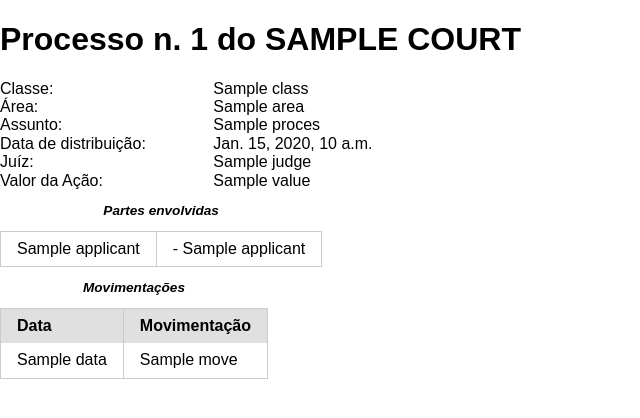
After one commit to paulozullu/jus, a Django app: template jus_web/templates/process_result.html in a window 1280 px wide. The commit adds this page. Shown: the top 418 px of the page, without its empty margins (0-640 px from the left). Run offline with Django 3.2, Linux system fonts and the light colour scheme; the template is opened without the code that fills it: most values are stand-ins (such as "Sample title", 1, 10 or a date in 2020); some libraries are stand-ins or nearby versions.

Commit message:
Fixed TemplateNotFound exception

```diff
--- a/jus/settings.py
+++ b/jus/settings.py
@@ -39,6 +39,7 @@ INSTALLED_APPS = [
     'django.contrib.sessions',
     'django.contrib.messages',
     'django.contrib.staticfiles',
+    'jus_web',
 ]
 
 MIDDLEWARE = [
--- /dev/null
+++ b/jus_web/templates/process_result.html
@@ -0,0 +1,74 @@
+{% extends 'base.html' %}
+{% block content %}
+<h1>Processo n. {{ process.process_number }} do {{ court | upper}}</h1>
+<div class="pure-g">
+    <div class="pure-u-1-6">Classe: </div>
+    <div class="pure-u-1-6">{{ process.class_ }}</div>
+</div>
+<div class="pure-g">
+        <div class="pure-u-1-6">Área: </div>
+        <div class="pure-u-1-6">{{ process.area }}</div>
+</div>
+<div class="pure-g">
+        <div class="pure-u-1-6">Assunto: </div>
+        <div class="pure-u-1-6">{{ process.subject }}</div>
+</div>
+<div class="pure-g">
+        <div class="pure-u-1-6">Data de distribuição: </div>
+        <div class="pure-u-1-6">{{ process.distribution_date }}</div>
+</div>
+<div class="pure-g">
+        <div class="pure-u-1-6">Juíz: </div>
+        <div class="pure-u-1-6">{{ process.judge }}</div>
+</div>
+<div class="pure-g">
+        <div class="pure-u-1-6">Valor da Ação: </div>
+        <div class="pure-u-1-6">{{ process.value }}</div>
+</div>
+<div class="pure-g">
+    <div class="pure-u-1-1">
+        <table class="pure-table">
+            <caption><strong>Partes envolvidas</strong></caption>
+            <tbody>
+                {% cycle '' 'pure-table-odd' as rowcolors silent %}
+                {% resetcycle rowcolors %}
+                {% for part in process.parts %}
+                    {% cycle rowcolors %}
+                    <tr class="{{ rowcolors }}">
+                        <td>{{ part.applicant }}</td>
+                        <td>
+                            {% for applicant in part.applicant_parts %}
+                                - {{ applicant }} <br/>
+                            {% endfor %}
+                        </td>
+                    </tr>
+                {% endfor %}
+            </tbody>
+        </table>
+    </div>
+</div>
+<div class="pure-g">
+    <div class="pure-u-1-1">
+        <table class="pure-table">
+            <caption><strong>Movimentações</strong></caption>
+            <thead>
+                <tr>
+                    <th>Data</th>
+                    <th>Movimentação</th>
+                </tr>
+            </thead>
+            <tbody>
+                {% cycle '' 'pure-table-odd' as rowcolors silent %}
+                {% resetcycle rowcolors %}
+                {% for change in process.changes %}
+                    {% cycle rowcolors %}
+                    <tr class="{{ rowcolors }}">
+                        <td>{{ change.data }}</td>
+                        <td>{{ change.move }}</td>
+                    </tr>
+                {% endfor %}
+            </tbody>
+        </table>
+    </div>
+</div>
+{% endblock content %}
--- a/jus/templates/search_process.html
+++ b/jus_web/templates/search_process.html
@@ -8,11 +8,11 @@ Busca processo
         <fieldset>
             <legend>Busca de Processos</legend>
             {% csrf_token %}
-            <select name="tribunal">
+            <select id="id_court" name="court">
                 <option value="tjms">TJMS</option>
                 <option value="tjsp">TJSP</option>
             </select>
-            <input id="num_processo" type="text" name="num_processo" placeholder="Número de processo">
+            <input id="id_process_number" type="text" name="process_number" placeholder="Número de processo">
             <button type="submit" class="pure-button pure-button-primary">Buscar</button>
         </fieldset>
     </form>
--- a/jus_web/urls.py
+++ b/jus_web/urls.py
@@ -3,5 +3,5 @@ from django.conf.urls import url
 from jus_web.views import search_process
 
 urlpatterns = [
-    url(r'^search_process/$', search_process, name='search_process'),
+    url(r'^search_process/$', search_process, name='process_result'),
 ]
--- a/jus_web/views.py
+++ b/jus_web/views.py
@@ -34,7 +34,7 @@ def search_process(request):
         'court': court
     }
 
-    return render(request, 'process.html', context)
+    return render(request, 'process_result.html', context)
 
 
 def start_crawl(process_number, court):
```
Also changed, not shown: jus_web/templates/base.html (renamed from jus/templates/base.html).
